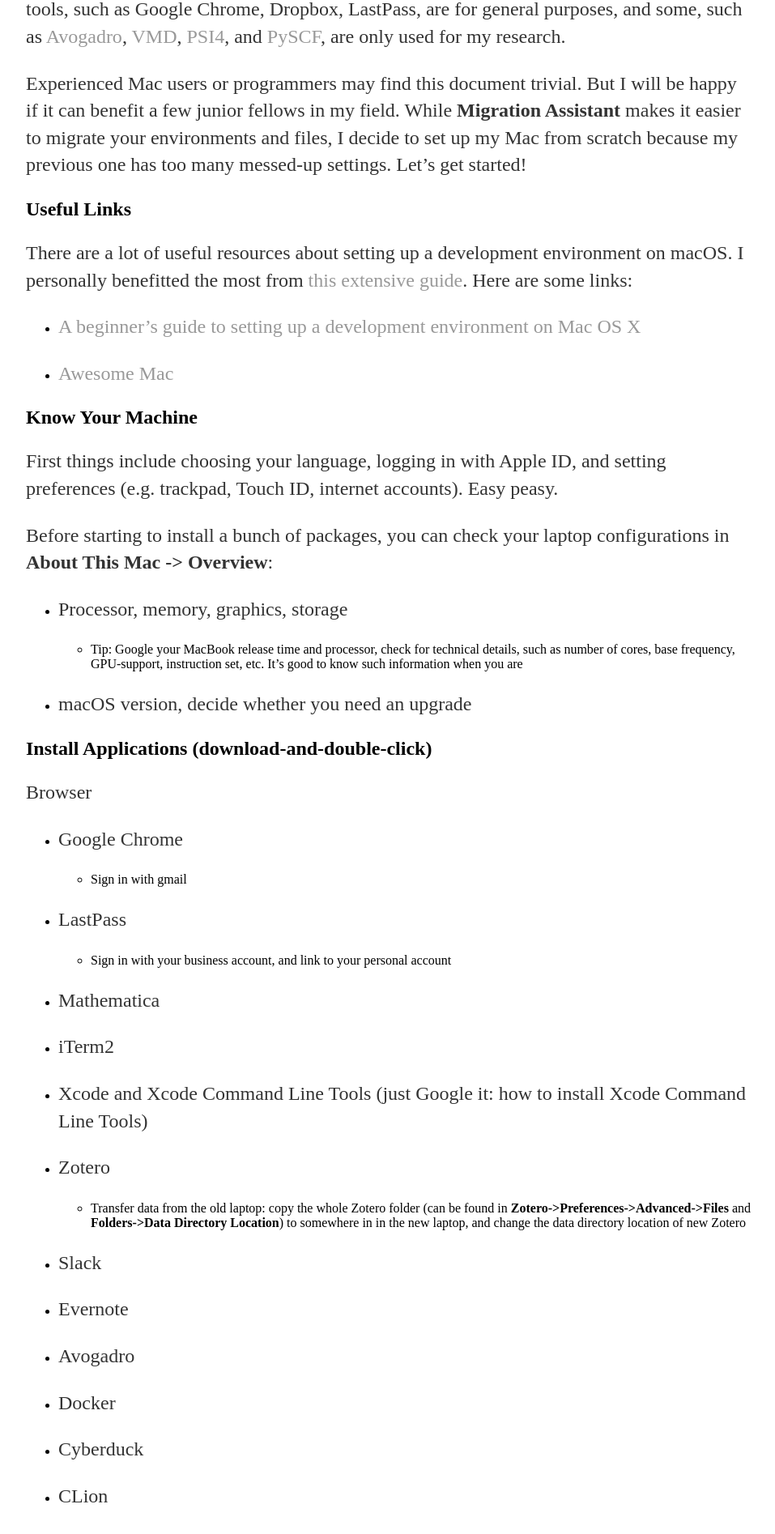
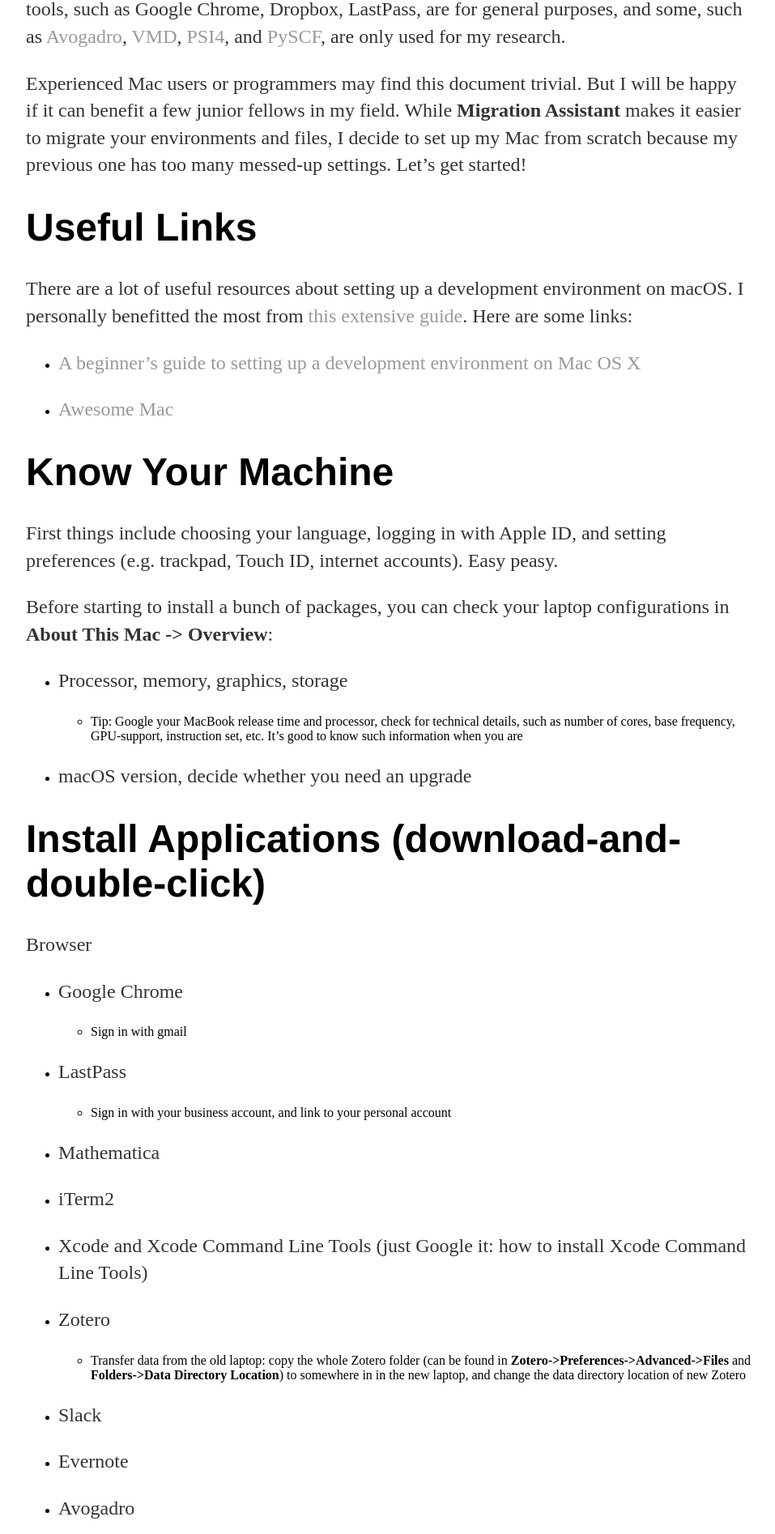
Before and after one commit to xwang862/xwang862.github.io, a Jekyll site: the page built from _posts/2019-02-02-what-to-do-after-having-new-mac.md, in a window 1280 px wide. Shown: the part 595-2489 px from the top of the page at 81% size, without its empty margins (160-1117 px from the left). Built offline with Jekyll 4.4.1, drawn with Linux system fonts in a browser that asks for light colours.

Commit message:
I really want to figure out why

```diff
--- a/_posts/2019-02-02-what-to-do-after-having-new-mac.md
+++ b/_posts/2019-02-02-what-to-do-after-having-new-mac.md
@@ -9,7 +9,7 @@
 
 Experienced Mac users or programmers may find this document trivial. But I will be happy if it can benefit a few junior fellows in my field. While **Migration Assistant** makes it easier to migrate your environments and files, I decide to set up my Mac from scratch because my previous one has too many messed-up settings. Let's get started!
 
-## Useful Links
+# Useful Links
 
 There are a lot of useful resources about setting up a development environment on macOS. I personally benefitted the most from [this extensive guide](https://github.com/nicolashery/mac-dev-setup). Here are some links:
 
@@ -17,7 +17,7 @@
 
 * [Awesome Mac](https://github.com/jaywcjlove/awesome-mac)
 
-## Know Your Machine
+# Know Your Machine
 
 First things include choosing your language, logging in with Apple ID, and setting preferences (e.g. trackpad, Touch ID, internet accounts). Easy peasy.
 
@@ -30,7 +30,7 @@
 * macOS version, decide whether you need an upgrade
 
 
-## Install Applications (download-and-double-click)
+# Install Applications (download-and-double-click)
 
 Browser
 
@@ -86,7 +86,7 @@
 
 * MacDown
 
-## Development Tools
+# Development Tools
 
 Anaconda3 (currently with python 3.7)
 
@@ -98,17 +98,17 @@
 
 * Use conda to install psi4: `conda install psi4 psi4-rt python=3.6 -c psi4`
 
-    * Note that python3.7 is downgraded to python3.6
+	* Note that python3.7 is downgraded to python3.6
 
 * Use conda to install pyscf: `conda install -c pyscf pyscf`
 
-    * Note that libxc library is missing (lib: libxc.4.dylib)
+	* Note that libxc library is missing (lib: libxc.4.dylib)
 
-    * Using `conda install -c pyscf libxc`, or `port install libxc`, or `port install libxc4` didn’t provide the libxc library either
+	* Using `conda install -c pyscf libxc`, or `port install libxc`, or `port install libxc4` didn’t provide the libxc library either
 
-    * Finally, using `pip install pyscf` solved the problem, since it correctly installed libxc.4.lib library.
+	* Finally, using `pip install pyscf` solved the problem, since it correctly installed libxc.4.lib library.
 
-    * Note that this is Anaconda-bundled pip
+	* Note that this is Anaconda-bundled pip
 
 Let’s try Macports this time as our package manager. The reason is that there are several chemistry/physics softwares, such as XCrysDen, that can be easily installed using port. If we don’t like Macports in the end, just uninstall it (https://guide.macports.org/chunked/installing.macports.uninstalling.html). Install some developers’ packages
 
@@ -150,7 +150,7 @@
 
 * `python2 -> /opt/local/bin/python2.7`
 
-Other developer tools:
+# Other developer tools:
 
 * oh-my-zsh
 
```
